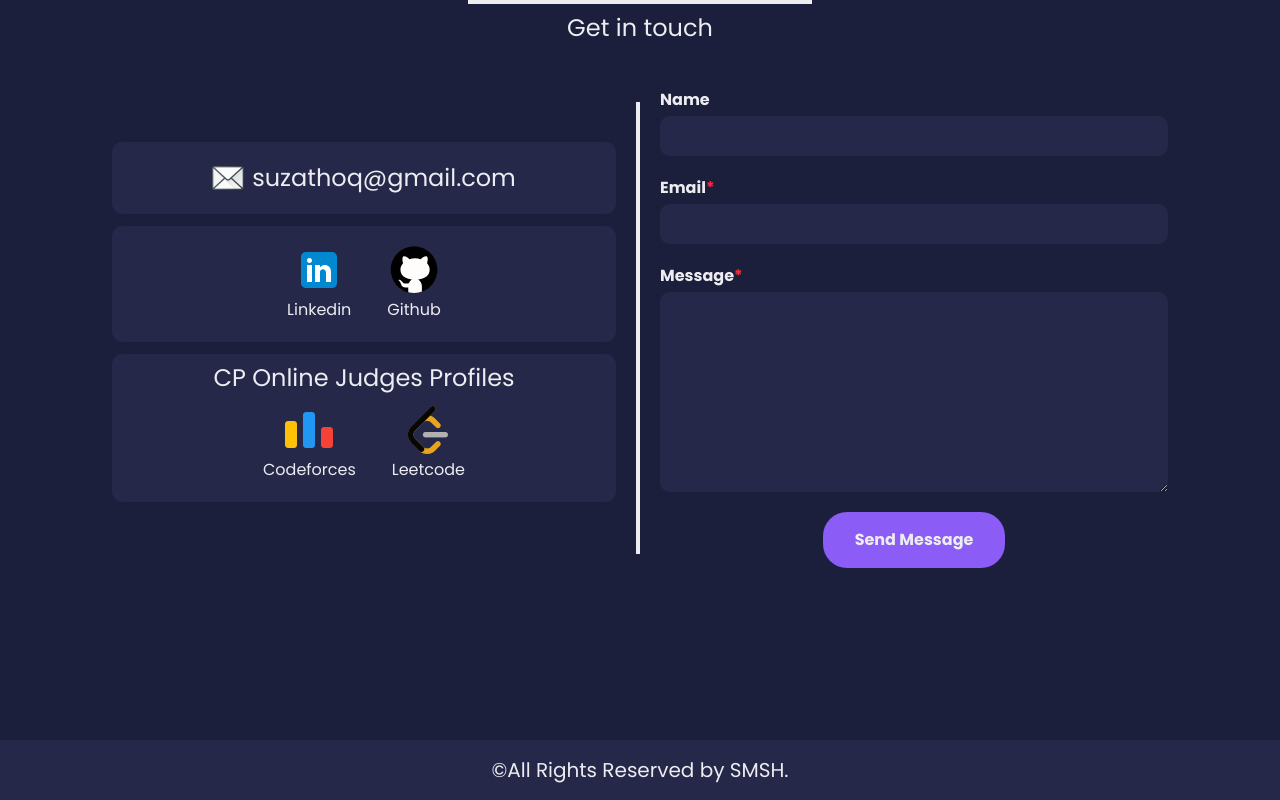
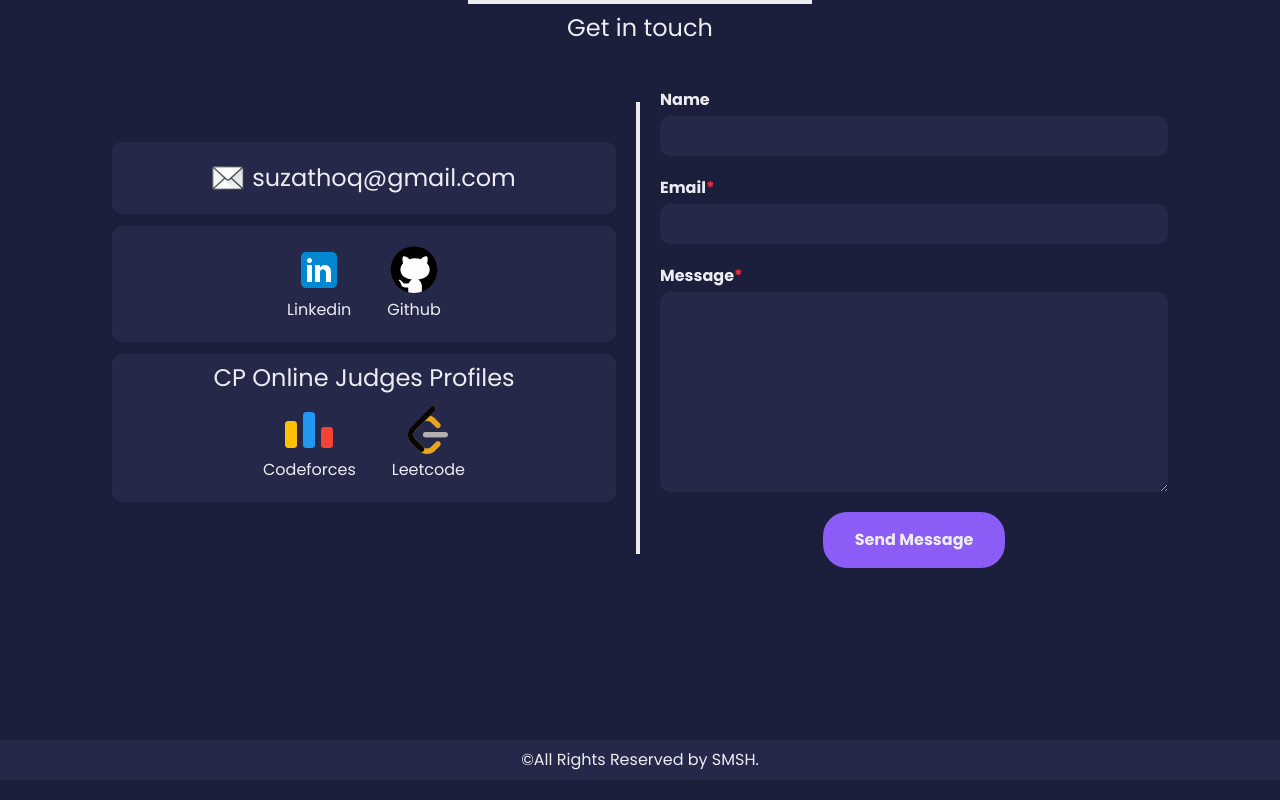
Before and after one commit to smsh119/shuzat-devfolio, a Next.js app: page / in a window 1280 px wide. Shown: the part 2469-3269 px from the top of the page. Built offline with nearby package versions, Linux system fonts and the light colour scheme.

Commit message:
edited padding and font size in footer

```diff
--- a/components/Footer/Footer.jsx
+++ b/components/Footer/Footer.jsx
@@ -8,7 +8,7 @@ function Footer() {
   };
   return (
     <motion.footer {...motionOptions} className="bg-secondary">
-      <p className="py-4 text-center text-base select-none sm:text-xl">
+      <p className="py-2 text-center text-sm select-none sm:text-base">
         ©All Rights Reserved by SMSH.
       </p>
     </motion.footer>
```
